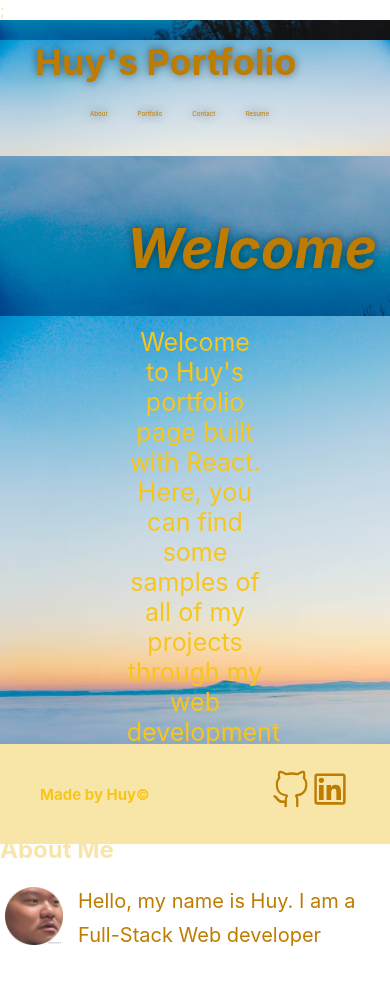
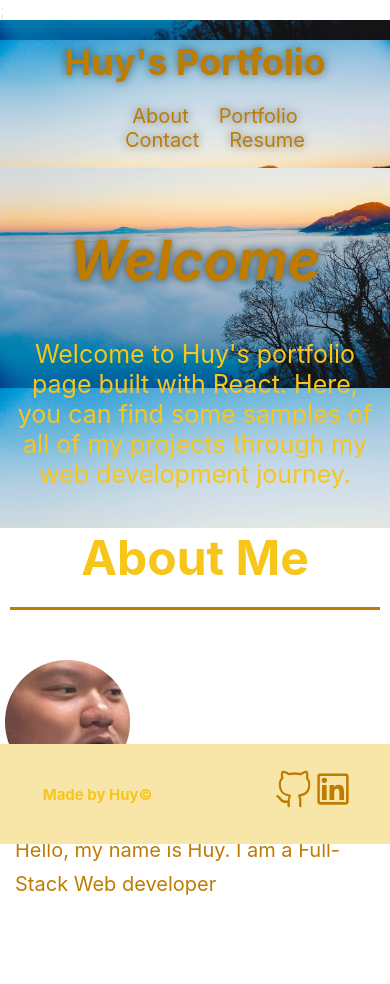
Before and after one commit to idahuy/React-Portfolio, a React (Create React App) app: page / in a window 390 px wide. Shown: the top 984 px of the page. Built offline with nearby package versions, Linux system fonts and the light colour scheme.

Commit message:
added css for media queries

```diff
--- a/src/index.css
+++ b/src/index.css
@@ -517,3 +517,170 @@ footer a:hover {
   transition: .5s ease;
 }
 /* end styles to <footer> */
+
+.section-title {
+  font-size: 48px;
+  color: var(--secondary-color);
+  border-bottom: 3px solid;
+  padding-bottom: 20px;
+  text-align: center;
+  margin: 0 auto 35px auto;
+  width: 50%;
+}
+
+.primary-border {
+  border-color: var(--primary-color);
+}
+
+.secondary-border {
+  border-color: var(--tertiary-color);
+}
+
+label {
+  font-size: 25px;
+}
+
+/*Extra styling*/
+.flex-row {
+  display: flex;
+}
+
+/* MEDIA QUERY FOR SMALLER DESKTOP SCREENS AND SMALLER */
+
+@media screen and (max-width: 980px) {
+  header {
+    padding-bottom: 0;
+    justify-content: center;
+    position: relative;
+
+  }
+
+  header h1 {
+    width: 100%;
+    text-align: center;
+  }
+
+  header nav ul {
+    margin-top: 20px;
+    width: 100%;
+    justify-content: center;
+  }
+
+  header nav ul li a {
+    font-size: 20px;
+  }
+
+  footer h2,
+  footer div,
+  footer p {
+    text-align: center;
+    width: 100%;
+  }
+
+  .hero-cta {
+    width: 100%;
+  }
+
+  .hero-cta {
+    text-align: center;
+  }
+
+  .section-title {
+    width: 80%;
+  }
+
+
+  .contact-info {
+    flex: 1 100%;
+  }
+
+  #contact-list {
+    display: block;
+    justify-content: space-around;
+    flex-wrap: wrap;
+
+  }
+
+}
+
+@media screen and (max-width: 768px) {
+
+
+  .portfolio h3 {
+    flex: 1 100%;
+    text-align: center;
+  }
+
+  .portfolio-info {
+    flex: 2 100%;
+    text-align: center;
+    justify-content: center;
+  }
+
+  .portfolio-img,
+  .intro-img {
+    flex: 0 32%;
+    margin-right: 0;
+    margin-top: 15px;
+    margin-bottom: 15px;
+  }
+
+  .portfolio-img {
+    margin-right: 100px;
+  }
+
+  .portfolio-text {
+    flex: 100%;
+  }
+
+  #contact-list {
+    display: block;
+    justify-content: space-around;
+    flex-wrap: wrap;
+
+  }
+}
+
+@media screen and (max-width: 575px) {
+
+
+  .section-title {
+    width: 95%;
+  }
+
+  .intro p,
+  .download-intro p {
+    width: 100%;
+    padding: 30px 15px;
+  }
+
+  .portfolio-img {
+    margin-right: 100px;
+  }
+
+  .contact-info {
+    text-align: center;
+
+  }
+
+  .contact-info li {
+    font-size: 25px;
+    justify-content: space-between;
+
+
+  }
+
+  #contact-list {
+    font-size: 25px;
+    display: block;
+    justify-content: space-around;
+    flex-wrap: wrap;
+    margin-bottom: 25px;
+    margin-right: 120px;
+
+  }
+
+  .contact-info>* {
+    flex: 0 100%;
+  }
+}
```
